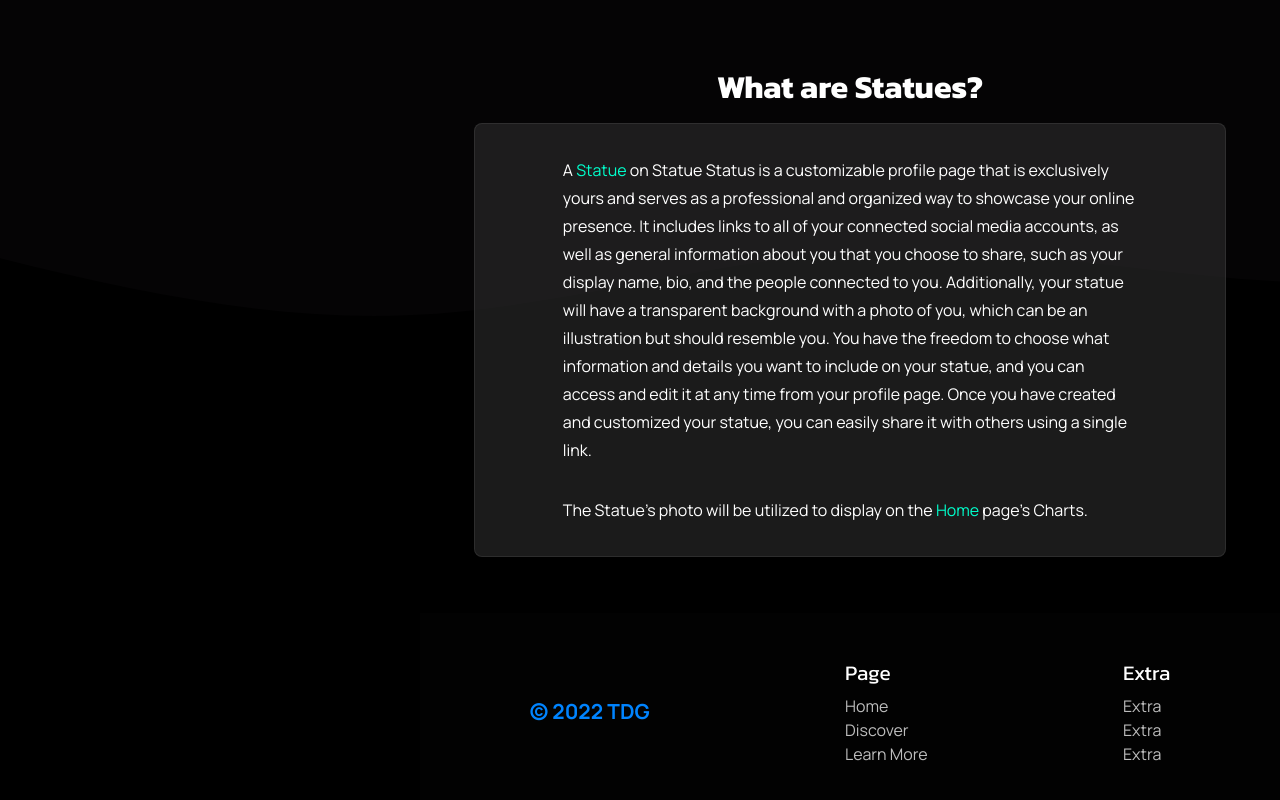
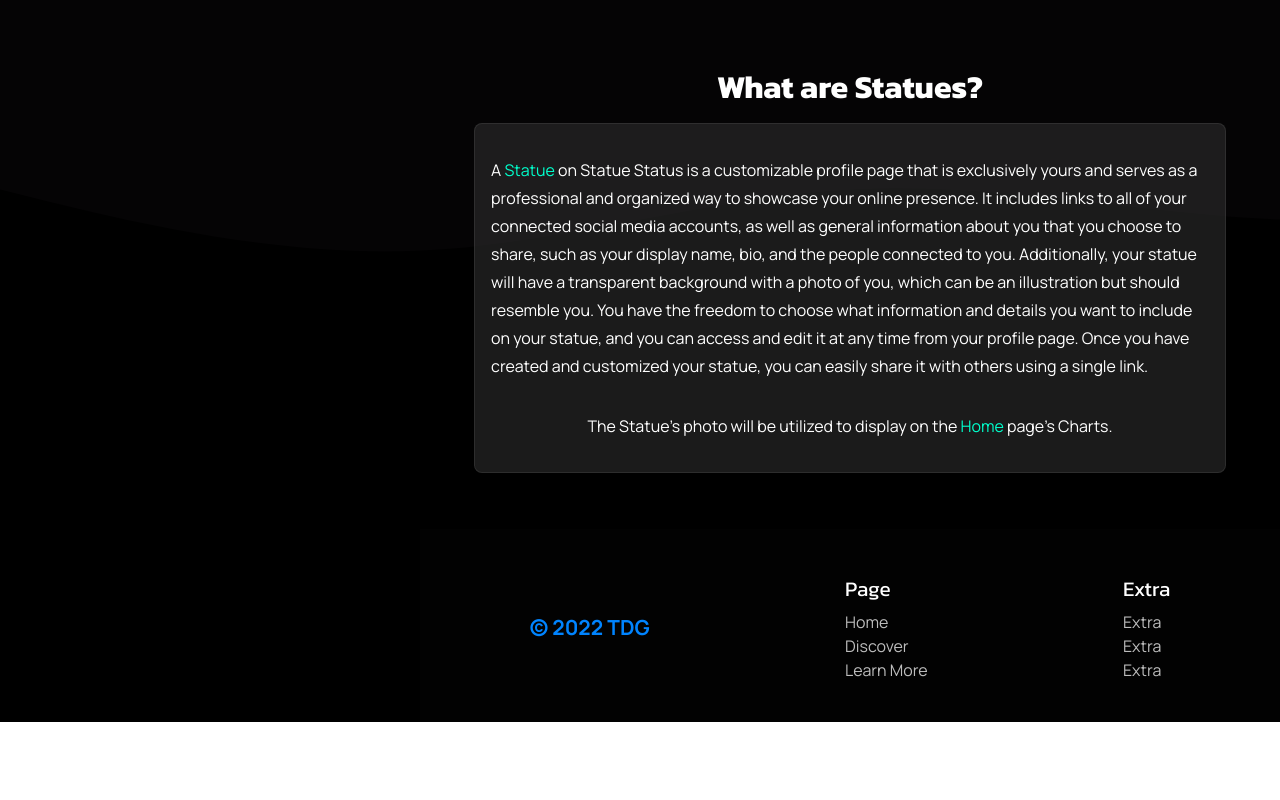
Before and after one commit to TDG-Org/Statue-Status, a React (Create React App) app in the folder client/: page /about in a window 1280 px wide. Shown: the part 1313-2113 px from the top of the page. After the commit the page ends 2035 px from the top, so only its background shows below. Built offline with nearby package versions, Linux system fonts and the light colour scheme.

Commit message:
fixing text alignment on statue section

```diff
--- a/client/src/pages/About/AboutPage.jsx
+++ b/client/src/pages/About/AboutPage.jsx
@@ -48,7 +48,7 @@ const AboutPage = () => {
             <p>
             A <a href="#statueSect" className="about-link">Statue</a> on Statue Status is a customizable profile page that is exclusively yours and serves as a professional and organized way to showcase your online presence. It includes links to all of your connected social media accounts, as well as general information about you that you choose to share, such as your display name, bio, and the people connected to you. Additionally, your statue will have a transparent background with a photo of you, which can be an illustration but should resemble you. You have the freedom to choose what information and details you want to include on your statue, and you can access and edit it at any time from your profile page. Once you have created and customized your statue, you can easily share it with others using a single link.
             </p>
-            <p>The Statue&apos;s photo will be utilized to display on the <Link to="/" className="about-link">Home</Link> page&apos;s Charts.</p>
+            <p className="statue-sect-extra">The Statue&apos;s photo will be utilized to display on the <Link to="/" className="about-link">Home</Link> page&apos;s Charts.</p>
             </div>
         </div>
 
--- a/client/src/pages/About/AboutPage.scss
+++ b/client/src/pages/About/AboutPage.scss
@@ -47,6 +47,18 @@
       &:hover {
       text-decoration: underline !important;
       }
+    }
+  }
+
+  #statuesSect
+  .about-sect-content {
+    p {
+      width: 100%;
+    }
+
+    .statue-sect-extra {
+      // margin: 0 auto;
+      text-align: center;
     }
   }
 }
```
